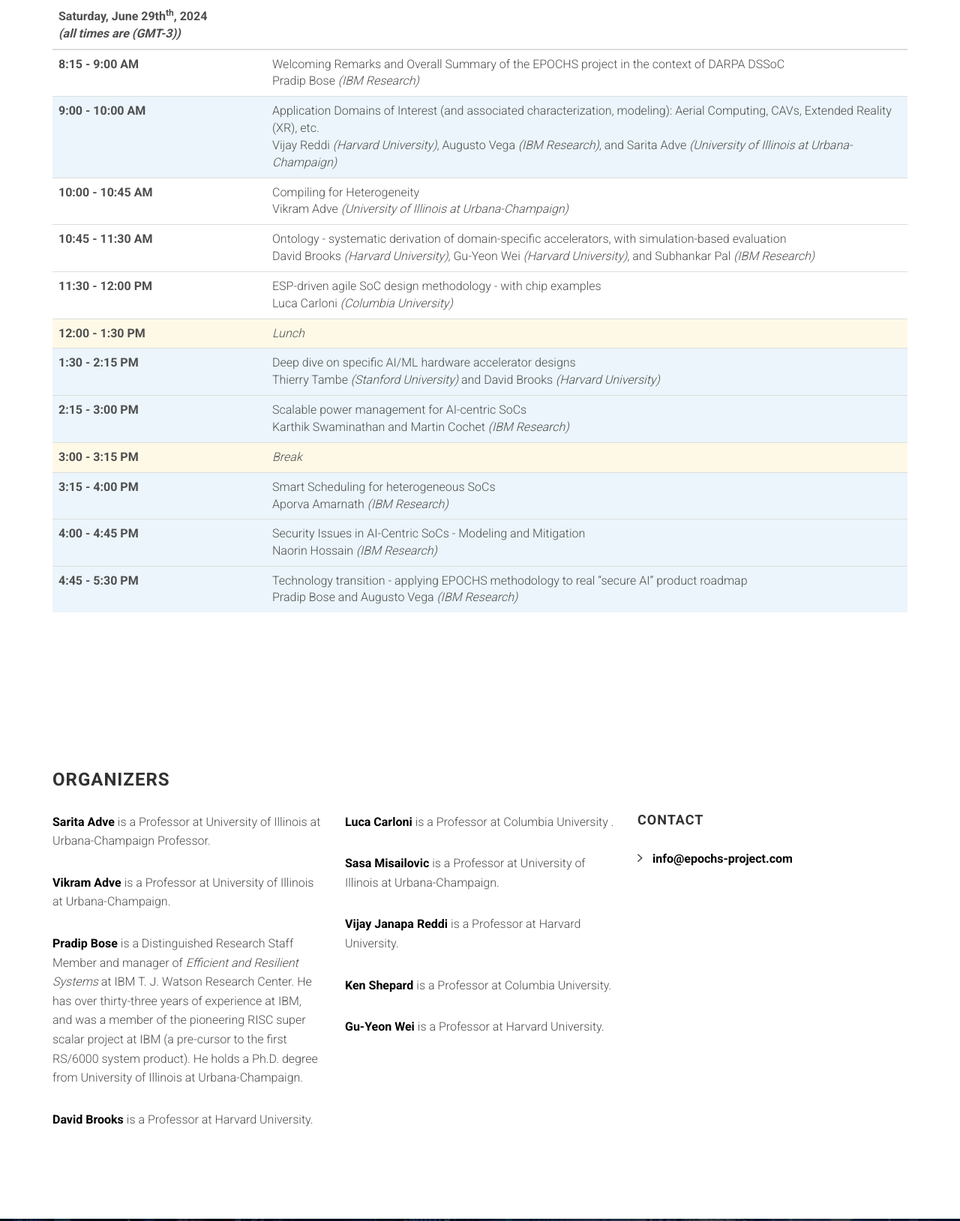
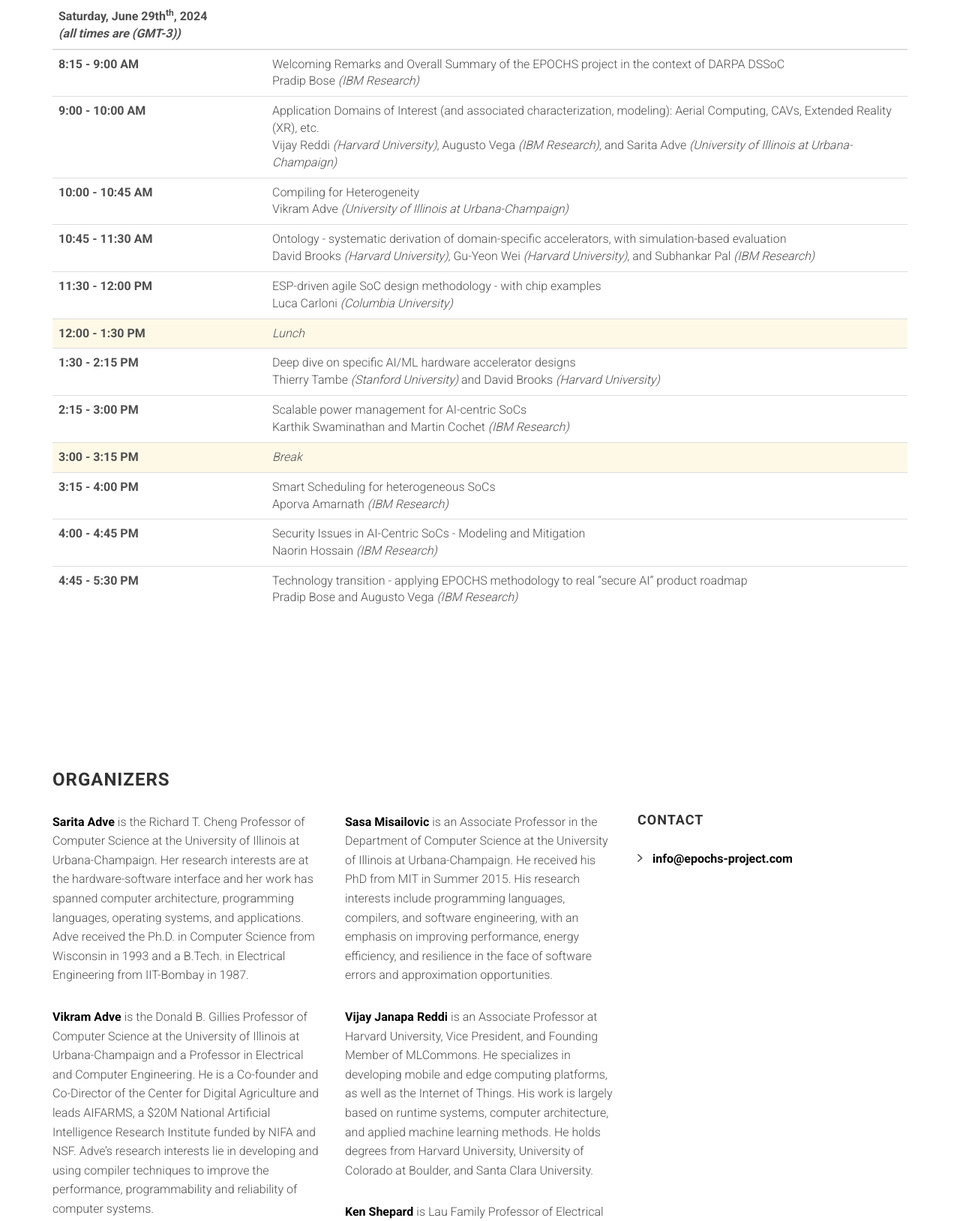
Before and after one commit to augustojv/epochs-tutorial-2024, a website: page index.html in a window 1280 px wide. Shown: the part 2958-4587 px from the top of the page at 75% size. Drawn offline with Linux system fonts and the light colour scheme; files whose address does not match are found by name.

Commit message:
organizer bios

```diff
--- a/index.html
+++ b/index.html
@@ -225,7 +225,7 @@
                           <td>Welcoming Remarks and Overall Summary of the EPOCHS project in the context of DARPA DSSoC<br>
                             Pradip Bose <em>(IBM Research)</em></td>
                         </tr>
-                        <tr bgcolor="#EBF5FB">
+                        <tr>
                           <th scope="row">9:00 - 10:00 AM</th>
                           <td>Application Domains of Interest (and associated characterization, modeling):
                             Aerial Computing, CAVs, Extended Reality (XR), etc. <br>
@@ -238,7 +238,7 @@
                             Vikram Adve <em>(University of Illinois at Urbana-Champaign)</em></td>
                         </tr>
                         <tr>
-                          <th scope="row">10:45 - 11:30 AM</th>
+                            <th scope="row">10:45 - 11:30 AM</th>
                           <td>Ontology - systematic derivation of domain-specific accelerators, with simulation-based evaluation<br>
                             David Brooks <em>(Harvard University)</em>, Gu-Yeon Wei <em>(Harvard University)</em>, and Subhankar Pal <em>(IBM Research)</em></td>
                         </tr>
@@ -251,12 +251,12 @@
                           <th scope="row">12:00 - 1:30 PM</th>
                           <td><i>Lunch</i></td>
                         </tr>
-                        <tr bgcolor="#EBF5FB">
+                        <tr>
                           <th scope="row">1:30 - 2:15 PM</th>
                           <td>Deep dive on specific AI/ML hardware accelerator designs<br>
                             Thierry Tambe <em>(Stanford University)</em> and David Brooks <em>(Harvard University)</em></td>
                         </tr>
-                        <tr bgcolor="#EBF5FB">
+                        <tr>
                           <th scope="row">2:15 - 3:00 PM</th>
                           <td>Scalable power management for AI-centric SoCs<br>
                             Karthik Swaminathan and Martin Cochet <em>(IBM Research)</em></td>
@@ -265,19 +265,19 @@
                           <th scope="row">3:00 - 3:15 PM</th>
                           <td><i>Break</i></td>
                         </tr>
-                        <tr bgcolor="#EBF5FB">
+                        <tr>
                           <th scope="row">3:15 - 4:00 PM</th>
                           <td>Smart Scheduling for heterogeneous SoCs<br>
                             Aporva Amarnath <em>(IBM Research)</em></td>
 						  </td>
                         </tr>
-                        <tr bgcolor="#EBF5FB">
+                        <tr>
                             <th scope="row">4:00 - 4:45 PM</th>
                             <td>Security Issues in AI-Centric SoCs - Modeling and Mitigation<br>
                                 Naorin Hossain <em>(IBM Research)</em></td>
                           </tr>
                         <tr>
-                        <tr bgcolor="#EBF5FB">
+                        <tr>
                             <th scope="row">4:45 - 5:30 PM</th>
                             <td>Technology transition - applying EPOCHS methodology to real “secure AI” product roadmap<br>
                                 Pradip Bose and Augusto Vega <em>(IBM Research)</em></td>
@@ -300,10 +300,10 @@
 
                 <div class="col-md-4">
                 <p>
-                <b><a href="https://sadve.cs.illinois.edu/" rel="nofollow" target="_blank">Sarita Adve</a> </b>is a Professor at University of Illinois at Urbana-Champaign Professor.
+                <b><a href="https://sadve.cs.illinois.edu/" rel="nofollow" target="_blank">Sarita Adve</a> </b>is the Richard T. Cheng Professor of Computer Science at the University of Illinois at Urbana-Champaign. Her research interests are at the hardware-software interface and her work has spanned computer architecture, programming languages, operating systems, and applications. Adve received the Ph.D. in Computer Science from Wisconsin in 1993 and a B.Tech. in Electrical Engineering from IIT-Bombay in 1987.
                 </p>
                 <p>
-                <b><a href="https://vikram.cs.illinois.edu/" rel="nofollow" target="_blank">Vikram Adve</a> </b>is a Professor at University of Illinois at Urbana-Champaign.
+                <b><a href="https://vikram.cs.illinois.edu/" rel="nofollow" target="_blank">Vikram Adve</a> </b>is the Donald B. Gillies Professor of Computer Science at the University of Illinois at Urbana-Champaign and a Professor in Electrical and Computer Engineering.  He is a Co-founder and Co-Director of the Center for Digital Agriculture and leads AIFARMS, a $20M National Artificial Intelligence Research Institute funded by NIFA and NSF.  Adve’s research interests lie in developing and using compiler techniques to improve the performance, programmability and reliability of computer systems.
                 </p>
                 <p>
 
@@ -313,29 +313,28 @@
                 at Urbana-Champaign.
                 </p>
                 <p>
-                <b><a href="http://www.eecs.harvard.edu/~dbrooks/" rel="nofollow"
-                target="_blank">David Brooks</a> </b>is a Professor at Harvard University.
+                <b><a href="http://www.eecs.harvard.edu/~dbrooks/" rel="nofollow" target="_blank">David Brooks</a> </b>is the Haley Family Professor of Computer Science at Harvard University. He received his B.S. in Electrical Engineering at the University of Southern California and M.A. and Ph.D. degrees in Electrical Engineering at Princeton University. His research interests include computer design at the hardware-software interface..
                 </p>
+                <p>
+                    <b><a href="https://www.engineering.columbia.edu/faculty/luca-carloni" rel="nofollow" target="_blank">Luca Carloni</a> </b>is Professor and Chair of Computer Science at Columbia University in the City of New York, where he leads the System-Level Design Group. He received his Ph.D. in Electrical Engineering and Computer Sciences from the University of California at Berkeley. His research interests include methodologies and tools for system-on-chip platforms with emphasis on heterogeneous computing, intellectual property reuse, design of networks-on-chip, embedded software and distributed embedded systems.
+                    </p>
 				</div>
 
                 <div class="col-md-4">
                 <p>
-                <b><a href="https://www.engineering.columbia.edu/faculty/luca-carloni" rel="nofollow" target="_blank">Luca Carloni</a> </b>
-				is a Professor at Columbia University .
+                <b><a href="https://misailo.cs.illinois.edu/" rel="nofollow" target="_blank">Sasa Misailovic</a> </b>is an Associate Professor in the Department of Computer Science at the University of Illinois at Urbana-Champaign. He received his PhD from MIT in Summer 2015. His research interests include programming languages, compilers, and software engineering, with an emphasis on improving performance, energy efficiency, and resilience in the face of software errors and approximation opportunities.
                 </p>
                 <p>
-                <b><a href="https://misailo.cs.illinois.edu/" rel="nofollow" target="_blank">Sasa Misailovic</a> </b>is a Professor at University of Illinois at Urbana-Champaign.
+                <b><a href="https://scholar.harvard.edu/vijay-janapa-reddi/home" rel="nofollow" target="_blank">Vijay Janapa Reddi</a> </b>is an Associate Professor at Harvard University, Vice President, and Founding Member of MLCommons. He specializes in developing mobile and edge computing platforms, as well as the Internet of Things. His work is largely based on runtime systems, computer architecture, and applied machine learning methods. He holds degrees from Harvard University, University of Colorado at Boulder, and Santa Clara University.
                 </p>
                 <p>
-                <b><a href="https://scholar.harvard.edu/vijay-janapa-reddi/home" rel="nofollow" target="_blank">Vijay Janapa Reddi</a> </b>is a Professor at Harvard University.
+                <b><a href="https://www.engineering.columbia.edu/faculty/ken-shepard" rel="nofollow" target="_blank">Ken Shepard</a> </b>is Lau Family Professor of Electrical Engineering and Biomedical Engineering at Columbia Univeristy, co-Director of Columbia's NeuroTechnology Center and a member of the Kavli Institute for Neuroscience at Columbia. Shepard has more than 25 years of experience in the design of analog, digital, and mixed signal integrated circuits and has pioneered many applications of semiconductors to biology including applications in single-molecule molecular diagnostics, microbiology, and neuroscience.
                 </p>
                 <p>
-                <b><a href="https://www.engineering.columbia.edu/faculty/ken-shepard" rel="nofollow" target="_blank">Ken Shepard</a> </b>is a Professor at Columbia University.
-                </p>
-                <p>
-                <b><a href="https://seas.harvard.edu/person/gu-yeon-wei" rel="nofollow" target="_blank">Gu-Yeon Wei</a> </b>is a Professor at Harvard University.
+                <b><a href="https://seas.harvard.edu/person/gu-yeon-wei" rel="nofollow" target="_blank">Gu-Yeon Wei</a> </b>is the Robert and Suzanne Case Professor of Electrical Engineering and Computer Science at Harvard University and currently serves as Area Chair for Electrical Engineering. He received his BS, MS, and PhD degrees in Electrical Engineering from Stanford University. His research interests span multiple layers of a computing system: mixed-signal integrated circuits, computer architecture, and design tools for efficient hardware.
                 </p>
                 </div>
+
                 <div id="contact" class="col-md-4">
                     <h4 class="section-title">Contact</h4>
                     <ul class="list-arrow-right">
```
